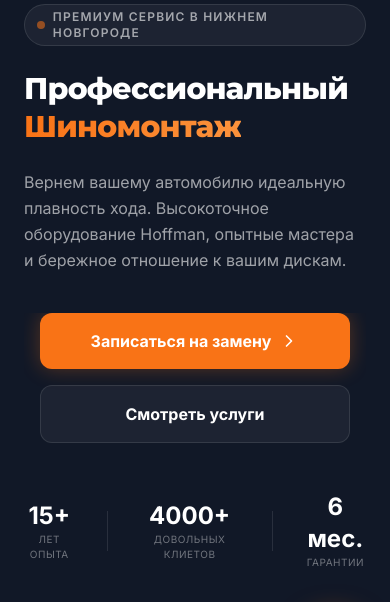
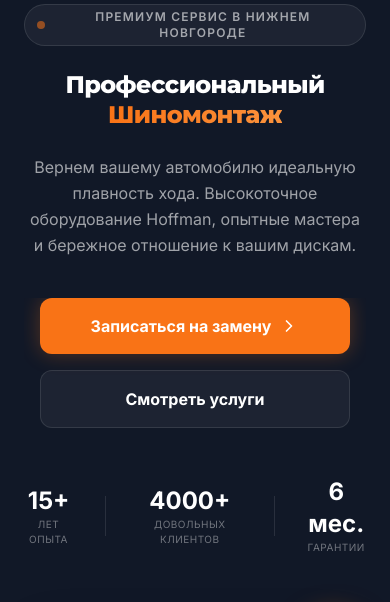
Before and after one commit to Kuala2/Referens-website-2, a React (Vite) app: page / in a window 390 px wide. Shown: the part 124-726 px from the top of the page. Built offline with nearby package versions, Linux system fonts and the light colour scheme; grey boxes are pictures that could not be loaded.

Commit message:
Site Update: 28.03.2026 20:19:07,44

```diff
--- a/src/App.tsx
+++ b/src/App.tsx
@@ -59,19 +59,20 @@ const App: React.FC = () => {
             initial={{ opacity: 0, x: -50 }}
             animate={{ opacity: 1, x: 0 }}
             transition={{ duration: 0.8 }}
+            className="w-full text-center md:text-left"
           >
             <div className="inline-flex items-center gap-2 px-3 py-1 bg-white/5 border border-white/10 rounded-full mb-6">
               <div className="w-2 h-2 rounded-full bg-primary animate-pulse"></div>
               <span className="text-xs uppercase tracking-widest font-semibold text-white/60">Премиум сервис в Нижнем Новгороде</span>
             </div>
-            <h1 className="text-3xl sm:text-5xl md:text-7xl font-extrabold mb-6 leading-tight break-words">
+            <h1 className="text-2xl sm:text-5xl md:text-7xl font-extrabold mb-6 leading-tight break-words">
               Профессиональный <span className="text-transparent bg-clip-text bg-gradient-to-r from-primary to-orange-400">Шиномонтаж</span>
             </h1>
-            <p className="text-base sm:text-lg text-white/60 mb-10 max-w-xl leading-relaxed">
+            <p className="text-base sm:text-lg text-white/60 mb-10 max-w-xl mx-auto md:mx-0 leading-relaxed">
               Вернем вашему автомобилю идеальную плавность хода. Высокоточное оборудование Hoffman, опытные мастера и бережное отношение к вашим дискам.
             </p>
-            <div className="w-full max-w-full overflow-hidden">
-              <div className="flex flex-col items-center sm:flex-row sm:justify-start gap-4 w-full px-4 sm:px-0">
+            <div className="w-full max-w-full overflow-hidden flex flex-col items-center md:items-start">
+              <div className="flex flex-col items-center sm:flex-row sm:justify-start gap-4 w-full px-4 sm:px-0 mx-auto sm:mx-0">
                 <a href="#appointment" className="btn-primary w-full max-w-[350px] sm:max-w-none sm:w-auto text-center flex items-center justify-center gap-2">
                   Записаться на замену <ChevronRight className="w-5 h-5 flex-shrink-0" />
                 </a>
@@ -89,7 +90,7 @@ const App: React.FC = () => {
               <div className="w-px h-10 bg-white/10"></div>
               <div className="flex flex-col text-center sm:text-left">
                 <span className="text-2xl font-bold text-white">4000+</span>
-                <span className="text-[10px] uppercase tracking-wider">Довольных клиетов</span>
+                <span className="text-[10px] uppercase tracking-wider">Довольных клиентов</span>
               </div>
               <div className="w-px h-10 bg-white/10"></div>
               <div className="flex flex-col text-center sm:text-left">
```
